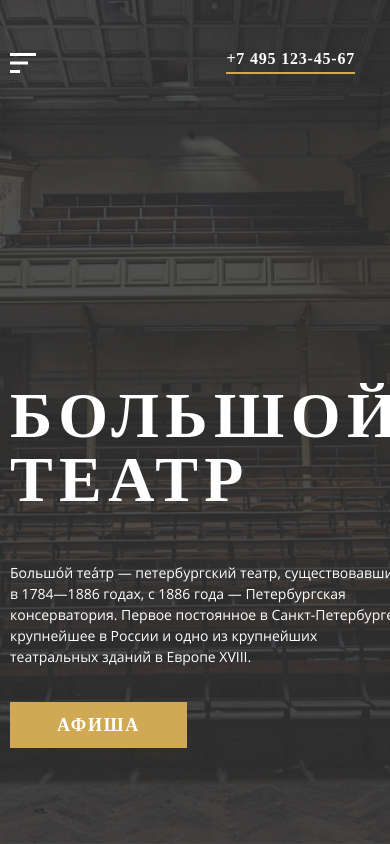
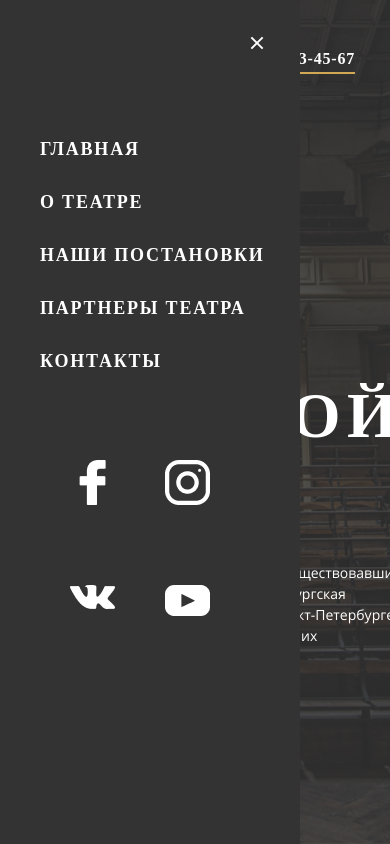
Before and after one commit to DmytVan/Grand-Theatre, a website with bundled scripts: page public/index.html in a window 390 px wide. Both pictures are taken after a click on the element 23 px from the left and 62 px from the top of the page. Shown: the top 844 px of the page. Built offline with nearby package versions, Linux system fonts and the light colour scheme; a web font is replaced by a local one.

Commit message:
grand theater

```diff
--- a/public/scripts/burgerMenu.js
+++ b/public/scripts/burgerMenu.js
@@ -1,6 +1,6 @@
 const header = document.getElementsByClassName('header')[0];
-window.addEventListener('scroll', function() {
-    if (pageYOffset > 100 ) {
+window.addEventListener('scroll', function () {
+    if (pageYOffset > 100) {
         header.classList.add('header-active');
     } else {
         header.classList.remove('header-active');
@@ -9,11 +9,12 @@
 
 const burgerMenu = document.getElementById('burgerMenu');
 const headerNav = document.getElementsByClassName('header-nav')[0];
-burgerMenu.onclick = function () {
+burgerMenu.addEventListener('click', () => {
     headerNav.classList.add('header__nav-active');
-};
+    document.addEventListener('click', function closeBurger(e) {
+            if (e.target === headerNav || e.target.closest('#burgerMenu')) return;
+            headerNav.classList.remove('header__nav-active');
+            document.removeEventListener('click', closeBurger)
+    })
+});
 const closeHeaderNav = document.getElementById('closeHeaderNav');
-document.onclick = function (e) {
-    if (e.target === headerNav || e.target === burgerMenu) return;
-    headerNav.classList.remove('header__nav-active');
-};
--- a/src/assets/scripts/burgerMenu.js
+++ b/src/assets/scripts/burgerMenu.js
@@ -10,10 +10,10 @@
 const burgerMenu = document.getElementById('burgerMenu');
 const headerNav = document.getElementsByClassName('header-nav')[0];
 burgerMenu.onclick = function () {
-    headerNav.classList.add('header__nav-active');
+    headerNav.classList.add('header__nav-header-nav-active');
 };
 const closeHeaderNav = document.getElementById('closeHeaderNav');
 document.onclick = function (e) {
     if (e.target === headerNav || e.target === burgerMenu) return;
-    headerNav.classList.remove('header__nav-active');
+    headerNav.classList.remove('header-nav-active-active');
 };
--- a/src/styles/layout/media/media768.scss
+++ b/src/styles/layout/media/media768.scss
@@ -37,8 +37,8 @@
     width: 16px;
     height: 16px;
     position: absolute;
-    top: 20px;
-    right: 10px;
+    top: 35px;
+    right: 35px;
     cursor: pointer;
     z-index: 11;
     &:hover {
```
Also changed, not shown: public/styles/index.css.
